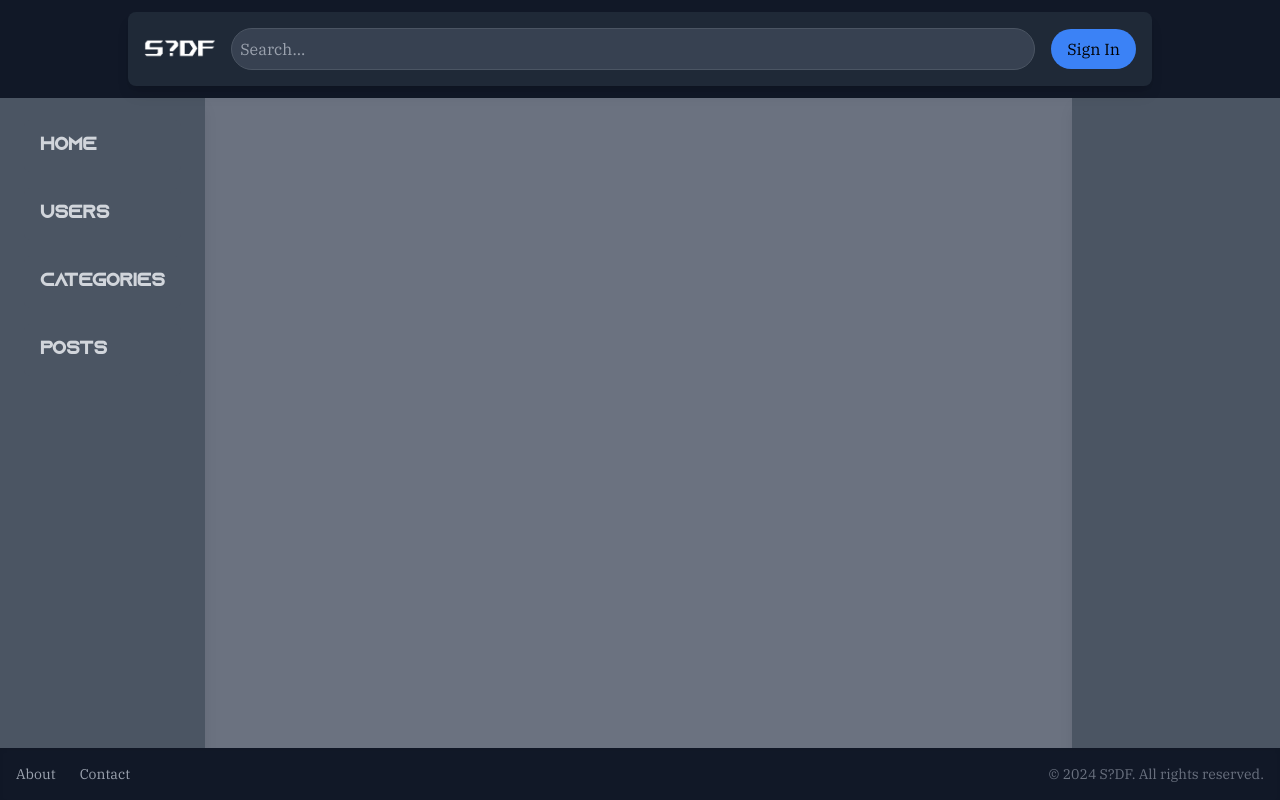
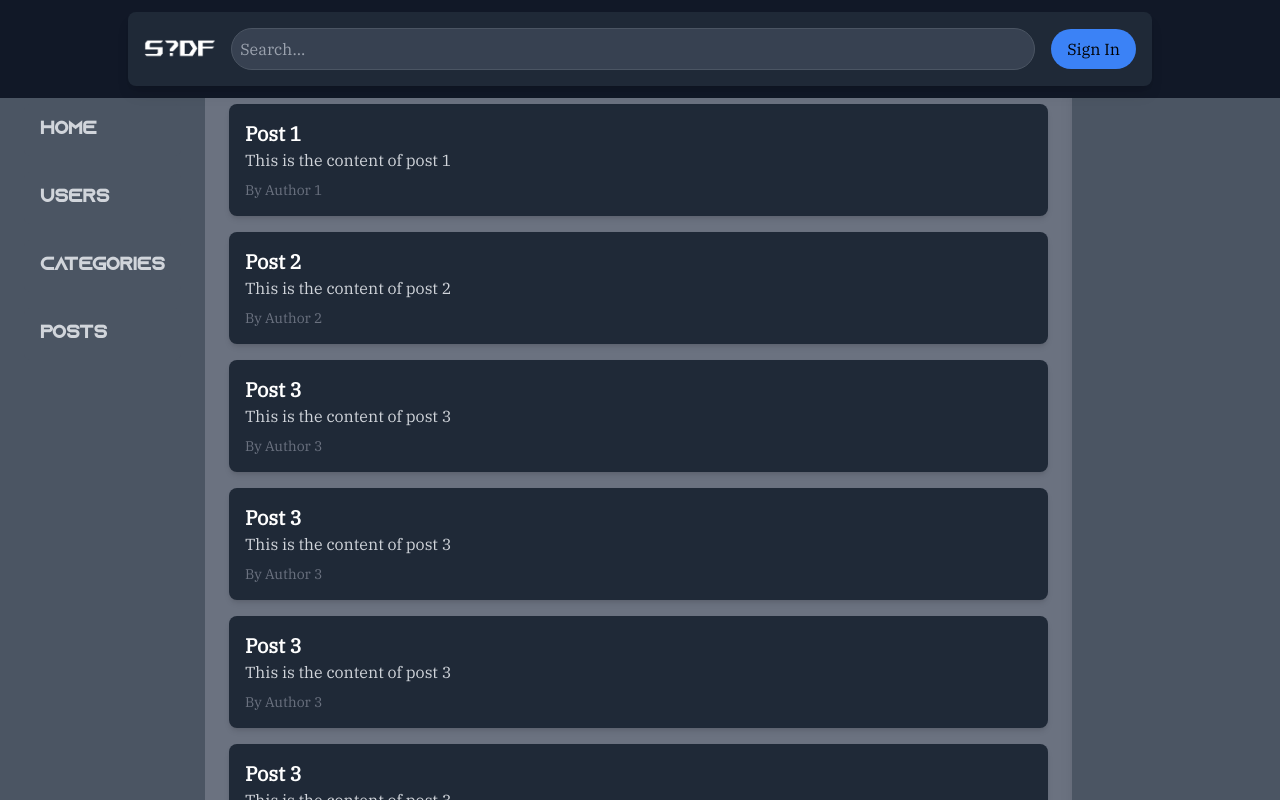
Before and after one commit to kitska/S-DF, a React (Create React App) app in the folder client/: page / in a window 1280 px wide. Shown: the top 800 px of the page. Built offline with nearby package versions, Linux system fonts and the light colour scheme.

Commit message:
+reconstructing epta

```diff
--- a/client/src/app.jsx
+++ b/client/src/app.jsx
@@ -1,9 +1,5 @@
 import React, { useState, useEffect } from 'react';
 import { BrowserRouter as Router, Routes, Route } from 'react-router-dom';
-import Header from './components/header';
-import Footer from './components/footer';
-import Sidebar from './components/sidebar';
-import TopUsers from './components/topUsers';
 import HomePage from './pages/home';
 import LoginPage from './pages/login';
 import RegisterPage from './pages/register';
@@ -13,52 +9,12 @@ import './styles/main.scss'; // Импорт стилей
 function App() {
 	const [error, setError] = useState(null);
 
-	// Функция для обработки ошибок
-	const handleError = (errorCode, errorMessage) => {
-		setError({ code: errorCode, message: errorMessage });
-	};
-
 	return (
 		<Router>
 			<Routes>
-				<Route
-					path='/'
-					element={
-						<div className='flex flex-col min-h-screen'>
-							<Header />
-							<div className='flex flex-grow'>
-								<Sidebar />
-								<main className='flex-grow p-6 bg-gray-500'>
-									<HomePage />
-								</main>
-								<TopUsers />
-							</div>
-							<Footer />
-						</div>
-					}
-				/>
-				<Route
-					path='/login'
-					element={
-						<div className='flex flex-col min-h-screen'>
-							<Header />
-							<main className='flex-grow p-6 bg-gray-800'>
-								<LoginPage onEnter={() => {}} onLeave={() => {}} />
-							</main>
-						</div>
-					}
-				/>
-				<Route
-					path='/register'
-					element={
-						<div className='flex flex-col min-h-screen'>
-							<Header />
-							<main className='flex-grow p-6 bg-gray-800'>
-								<RegisterPage onEnter={() => {}} onLeave={() => {}} />
-							</main>
-						</div>
-					}
-				/>
+				<Route path='/' element={<HomePage />} />
+				<Route path='/login' element={<LoginPage />} />
+				<Route path='/register' element={<RegisterPage />} />
 				<Route path='/error' element={<ErrorPage errorCode={error?.code} errorMessage={error?.message} />} />
 			</Routes>
 		</Router>
--- a/client/src/components/footer.jsx
+++ b/client/src/components/footer.jsx
@@ -3,7 +3,7 @@ import React from 'react';
 
 const Footer = () => {
 	return (
-		<footer className='fixed bottom-0 left-0 w-full p-4 text-sm text-gray-400 bg-gray-900 shadow-inner'>
+		<footer className='w-full p-4 text-sm text-gray-400 bg-gray-900 shadow-inner'>
 			<div className='container flex flex-wrap justify-between mx-auto'>
 				{/* Links */}
 				<div className='flex flex-col space-y-2 md:flex-row md:space-x-6 md:space-y-0'>
--- a/client/src/components/sidebar.jsx
+++ b/client/src/components/sidebar.jsx
@@ -4,7 +4,9 @@ import { Link } from 'react-router-dom';
 
 const Sidebar = () => {
 	return (
-		<aside className='fixed z-0 h-screen p-6 mt-16 bg-gray-600 shadow-lg right w-1/7 top-8'>
+		<aside className='p-6 bg-gray-600 shadow-lg min-h-max w-1/7'>
+			{' '}
+			{/* Убедитесь, что здесь h-full */}
 			<nav className='flex flex-col space-y-4'>
 				<Link to='/' className='w-full'>
 					<button className='flex items-center justify-start w-full px-4 py-3 text-left text-gray-300 transition-colors duration-300 bg-gray-600 rounded-md hover:bg-gray-400 focus:outline-none'>
--- a/client/src/components/topUsers.jsx
+++ b/client/src/components/topUsers.jsx
@@ -1,13 +1,12 @@
-// src/components/Sidebar.jsx
+// src/components/TopUsers.jsx
 import React from 'react';
-import { Link } from 'react-router-dom';
 
 const TopUsers = () => {
 	return (
-		<aside className='fixed right-0 z-0 h-screen p-6 mt-16 bg-gray-600 shadow-lg w-1/7 top-8'>
-			<div className='flex flex-col px-20 space-y-4'>
-
-			</div>
+		<aside className='p-6 bg-gray-600 shadow-lg min-h-max w-1/7'>
+			{' '}
+			{/* Изменено на h-full */}
+			<div className='flex flex-col px-20 space-y-4'>{/* Содержимое TopUsers */}</div>
 		</aside>
 	);
 };
--- a/client/src/pages/home.jsx
+++ b/client/src/pages/home.jsx
@@ -1,10 +1,41 @@
 // src/pages/home.jsx
 import React from 'react';
+import Header from '../components/header';
+import Footer from '../components/footer';
 import Sidebar from '../components/sidebar';
+import TopUsers from '../components/topUsers';
+import Post from '../components/UI/post';
 
 const Home = () => {
+	const posts = [
+		{ title: 'Post 1', content: 'This is the content of post 1', author: 'Author 1' },
+		{ title: 'Post 2', content: 'This is the content of post 2', author: 'Author 2' },
+		{ title: 'Post 3', content: 'This is the content of post 3', author: 'Author 3' },
+		{ title: 'Post 3', content: 'This is the content of post 3', author: 'Author 3' },
+		{ title: 'Post 3', content: 'This is the content of post 3', author: 'Author 3' },
+		{ title: 'Post 3', content: 'This is the content of post 3', author: 'Author 3' },
+		{ title: 'Post 3', content: 'This is the content of post 3', author: 'Author 3' },
+		{ title: 'Post 3', content: 'This is the content of post 3', author: 'Author 3' },
+		{ title: 'Post 3', content: 'This is the content of post 3', author: 'Author 3' },
+		{ title: 'Post 3', content: 'This is the content of post 3', author: 'Author 3' },
+	];
+
 	return (
-		<div></div>
+		<div className='flex flex-col min-h-screen'>
+			<Header />
+			<div className='flex flex-grow mt-20'>
+				{' '}
+				{/* Убедитесь, что здесь нет h-full */}
+				<Sidebar />
+				<div className='flex-grow p-6 bg-gray-500'>
+					{posts.map((post, index) => (
+						<Post key={index} title={post.title} content={post.content} author={post.author} />
+					))}
+				</div>
+				<TopUsers />
+			</div>
+			<Footer />
+		</div>
 	);
 };
 
--- a/client/src/pages/login.jsx
+++ b/client/src/pages/login.jsx
@@ -1,16 +1,12 @@
 import { Link } from 'react-router-dom';
-import React, { useEffect } from 'react';
+import React from 'react';
+import Header from '../components/header';
 
-const LoginPage = ({ onEnter, onLeave }) => {
-	useEffect(() => {
-		onEnter(); // Устанавливаем размытие при монтировании компонента
-		return () => {
-			onLeave(); // Убираем размытие при размонтировании компонента
-		};
-	}, [onEnter, onLeave]);
-
+const LoginPage = () => {
 	return (
-		<div className='flex flex-col items-center justify-center h-screen'>
+		<div className='flex flex-col min-h-screen'>
+			<Header />
+			<main className='flex items-center justify-center flex-grow bg-gray-800'>
 				<div className='p-6 bg-blue-500 rounded-lg shadow-lg w-96'>
 					<h2 className='mb-4 text-2xl font-semibold text-center'>Login</h2>
 					<form className='flex flex-col'>
@@ -25,6 +21,7 @@ const LoginPage = ({ onEnter, onLeave }) => {
 						</Link>
 					</p>
 				</div>
+			</main>
 		</div>
 	);
 };
--- a/client/src/pages/register.jsx
+++ b/client/src/pages/register.jsx
@@ -1,16 +1,12 @@
 import { Link } from 'react-router-dom';
-import React, { useEffect } from 'react';
+import React from 'react';
+import Header from '../components/header';
 
-const RegisterPage = ({ onEnter, onLeave }) => {
-	useEffect(() => {
-		onEnter(); // Устанавливаем размытие при монтировании компонента
-		return () => {
-			onLeave(); // Убираем размытие при размонтировании компонента
-		};
-	}, [onEnter, onLeave]);
-
+const RegisterPage = () => {
 	return (
-		<div className='flex flex-col items-center justify-center h-screen'>
+		<div className='flex flex-col min-h-screen'>
+			<Header />
+			<main className='flex items-center justify-center flex-grow bg-gray-800'>
 				<div className='p-6 bg-blue-500 rounded-lg shadow-lg w-96'>
 					<h2 className='mb-4 text-2xl font-semibold text-center'>Register</h2>
 					<form className='flex flex-col'>
@@ -27,6 +23,7 @@ const RegisterPage = ({ onEnter, onLeave }) => {
 						</Link>
 					</p>
 				</div>
+			</main>
 		</div>
 	);
 };
--- a/client/src/styles/main.scss
+++ b/client/src/styles/main.scss
@@ -39,8 +39,8 @@ nav {
 }
 
 html, body {
-    height: 100%;
+    // height: 100%;
     margin: 0;
-    overflow: hidden;
+    // overflow: hidden;
     font-family: 'IBM Plex Serif', sans-serif;/* Это может помочь убрать скролл */
 }
```
Also changed, not shown: 2 other files (tests, documents, lock files or other folders). Lines whose indentation alone changed are shown as unchanged.
